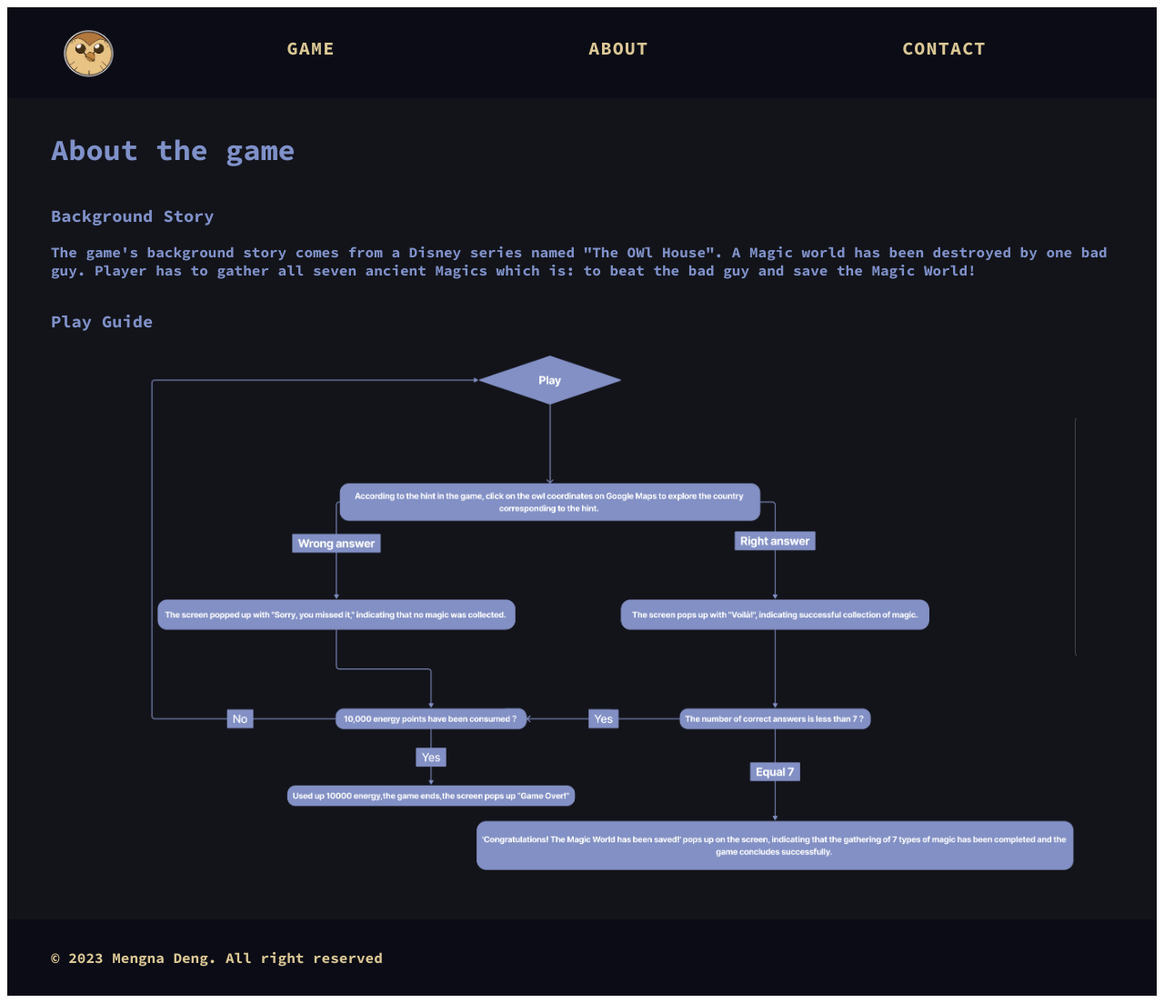
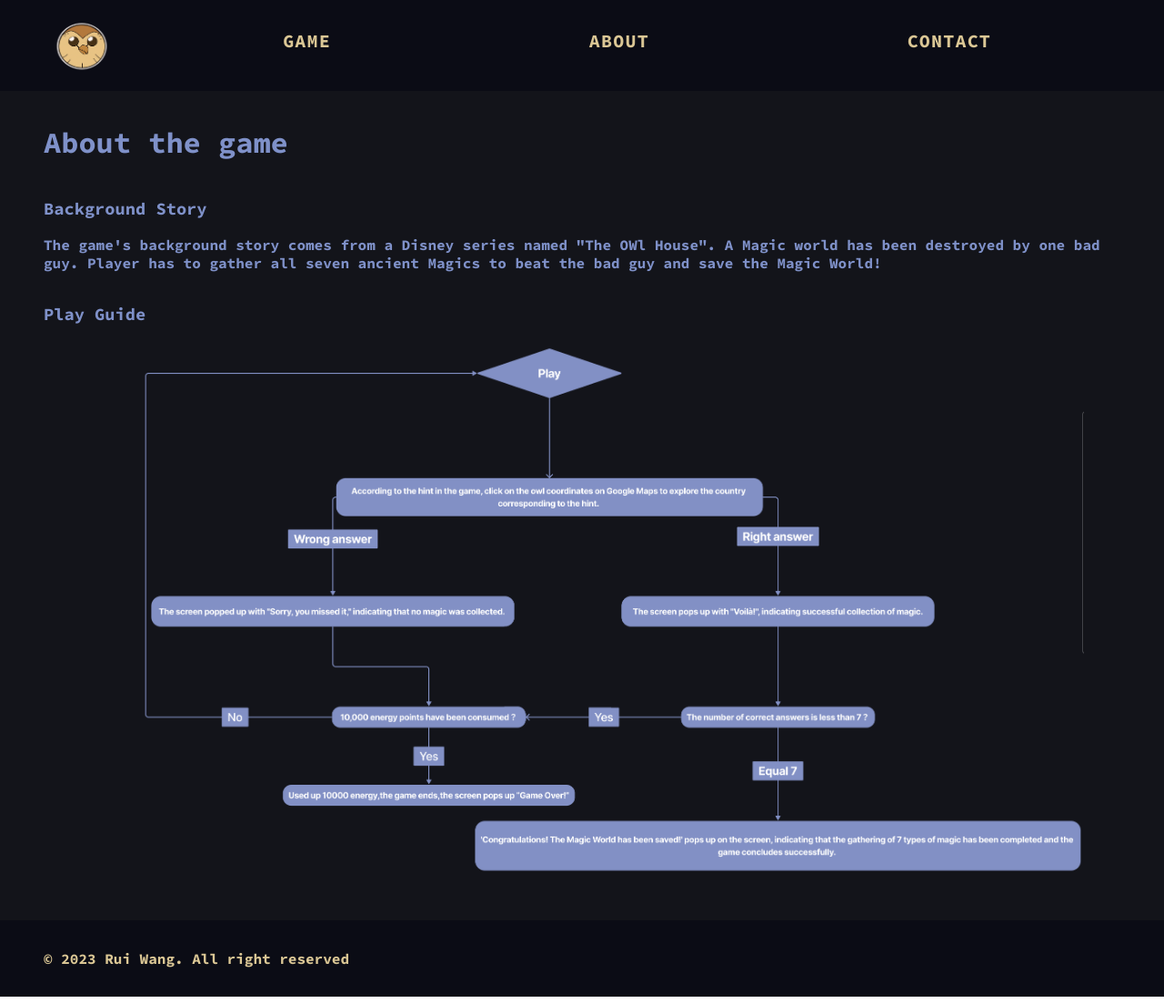
Before and after one commit to Yoohoo-cf/owl_game_frontend, a plain HTML site: page about.html in a window 1280 px wide. Shown: the whole page at 91% size. Drawn offline with Linux system fonts and the light colour scheme.

Commit message:
ready for up

```diff
--- a/about.html
+++ b/about.html
@@ -31,7 +31,7 @@
             <section class="about_sec background_story">
                     <h3>Background Story</h3>
                     <p>The game's background story comes from a Disney series named "The OWl House". A Magic world has been destroyed by one bad guy.
-                        Player has to gather all seven ancient Magics which is:  to beat the bad guy and save the Magic World!
+                        Player has to gather all seven ancient Magics to beat the bad guy and save the Magic World!
                     </p>
             </section>
             <section class="about_sec guide">
@@ -52,7 +52,7 @@
             </section>
         </main>
         <footer class="footer">
-            <p>&copy; 2023 Mengna Deng. All right reserved</p>
+            <p>&copy; 2023 Rui Wang. All right reserved</p>
         </footer>
     </div>
     </div>
--- a/css/styles.css
+++ b/css/styles.css
@@ -6,7 +6,7 @@
     --light-blue: #7f91c9;
 }
 
-html，body {
+body {
     margin: 0;
     padding: 0;
     box-sizing: border-box;
@@ -32,7 +32,7 @@ html，body {
 .header {
     display: flex;
     position: sticky;
-    top: 0px;
+    top: 0;
     z-index: 1;
 }
 
@@ -70,7 +70,7 @@ li a:hover {
 
 
 main,
-.about_main
+.about_main,
 .contact_main{
     padding: 1rem 3rem;
     display: flex;
```
Also changed, not shown: contact.html (+1 -1 lines), index.html (+1 -1 lines), js/main.js (+14 -13 lines), 2 other files.
